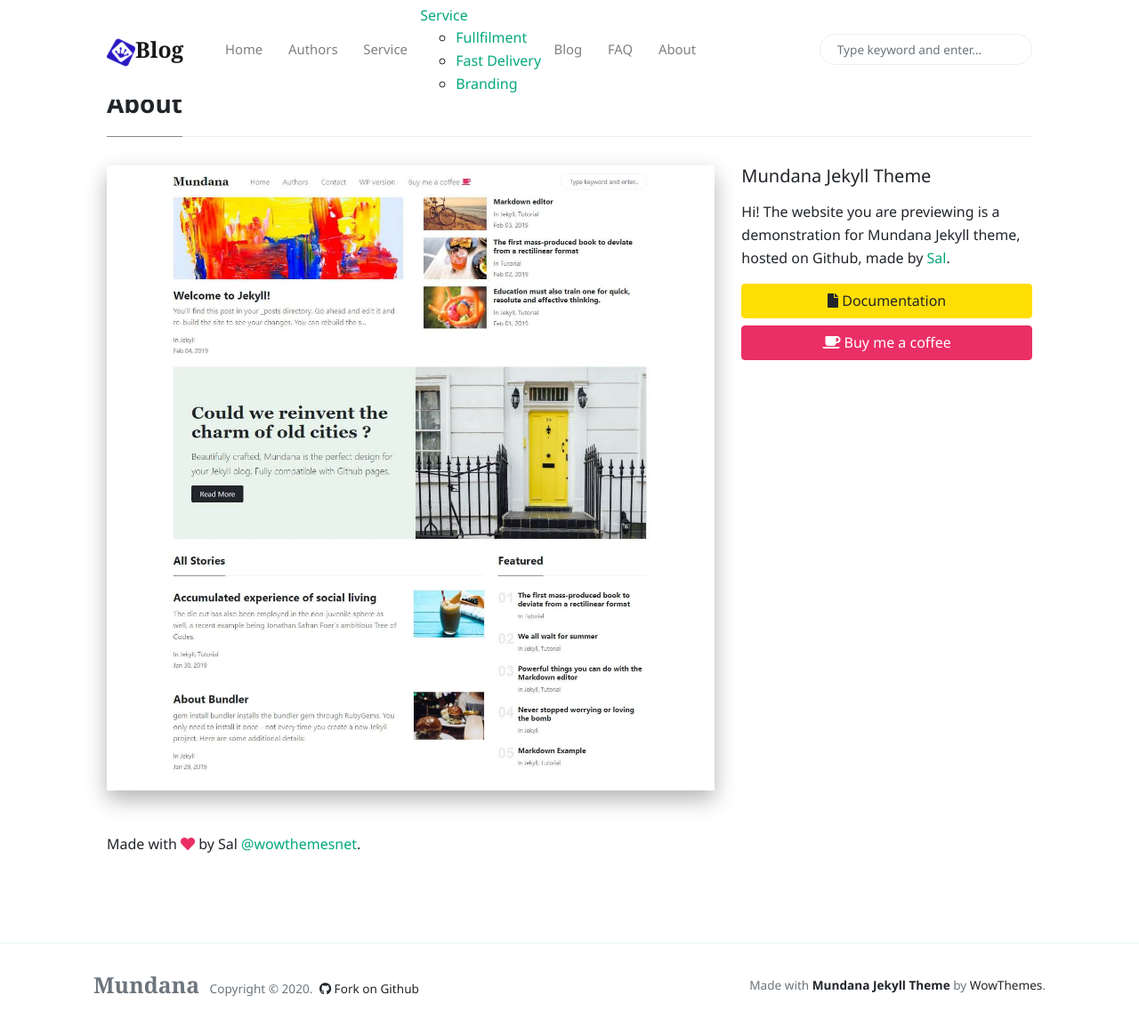
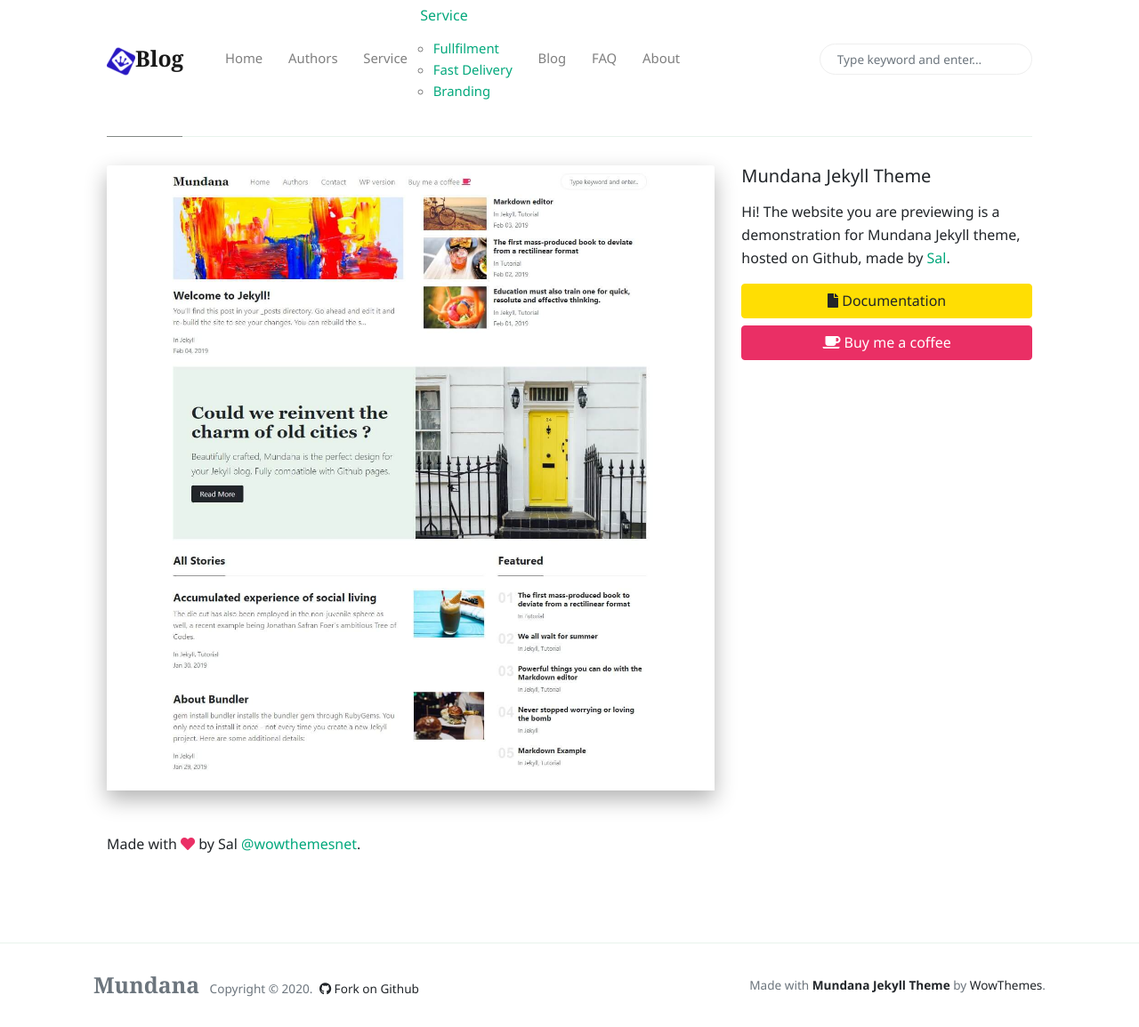
Before and after one commit to snowsum/snowsum.github.io-, a Jekyll site: the page built from _pages/about.md, in a window 1280 px wide and 1155 px high. Shown: the whole window at 89% size. Built offline with Jekyll 4.4.1, drawn with Linux system fonts in a browser that asks for light colours; nearby versions of some CDN libraries; comment, search, counter and statistics services are not loaded.

Commit message:
Update menu-header.html

```diff
--- a/_includes/menu-header.html
+++ b/_includes/menu-header.html
@@ -11,7 +11,7 @@
 </li>
 
  <li class="nav-item has-menu-child"><a href="#">Service</a>
-                <ul class="sub-menu">
+                <ul class="nav-link">
                   <li><a href="http://23.105.212.233/fullfilment.html">Fullfilment</a></li>
                   <li><a href="http://23.105.212.233/fast-delivery.html">Fast Delivery</a></li>
                   <li><a href="http://23.105.212.233/branding.html">Branding</a></li>
```
